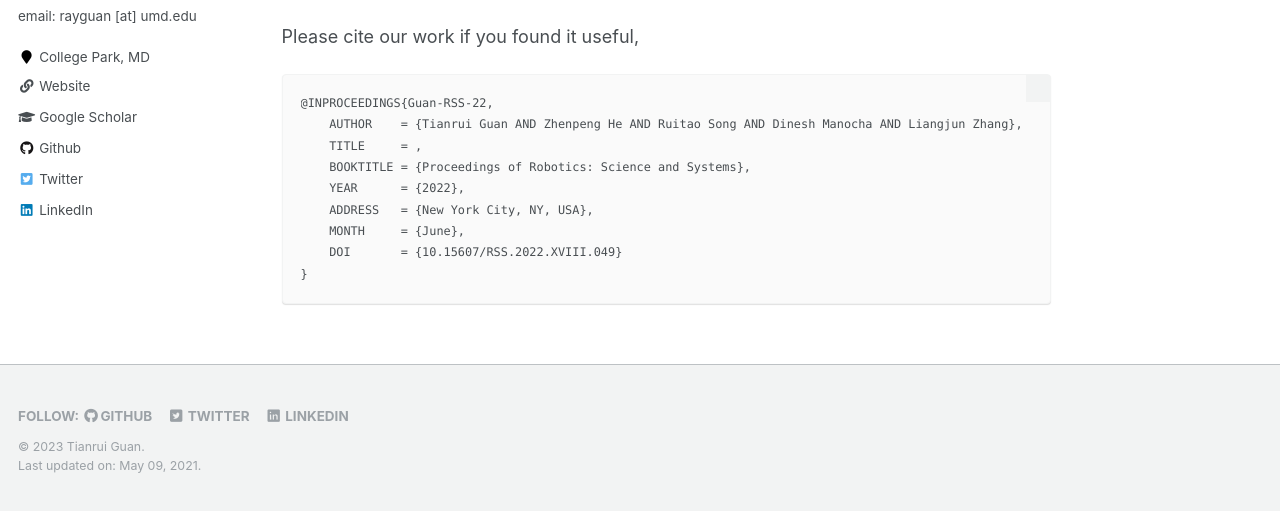
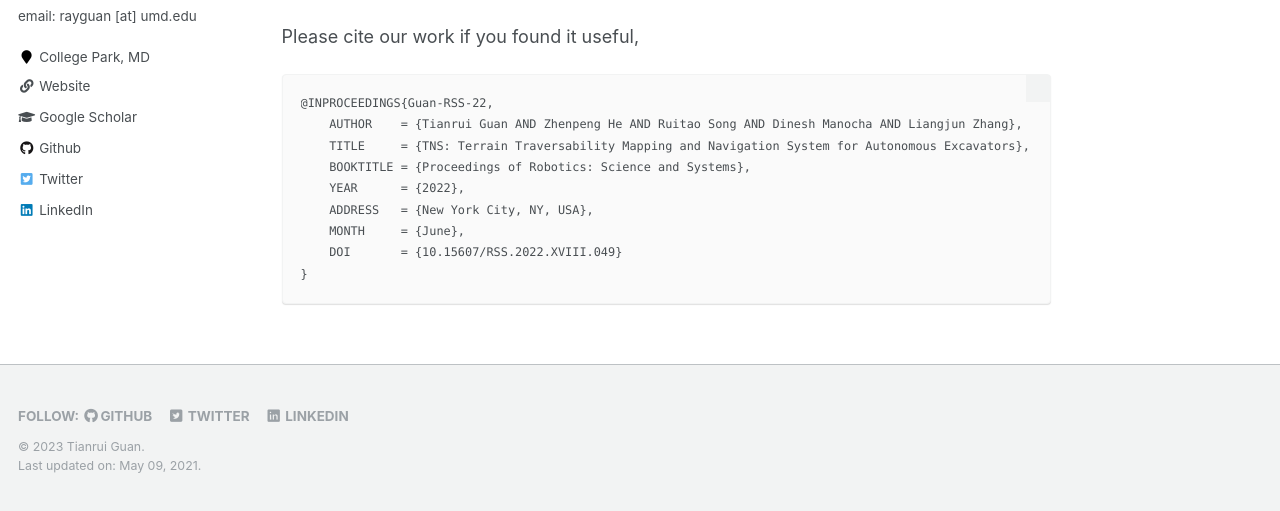
Before and after one commit to rayguan97/rayguan97.github.io, a Jekyll site: the page built from _publications/2022-05-01-TNS.md, in a window 1280 px wide and 900 px high, scrolled down 1071 px, cut to the strip 389-900 px from the top of the window. Built offline with Jekyll 4.4.1, drawn with Linux system fonts in a browser that asks for light colours.

````diff
--- a/_publications/2022-05-01-TNS.md
+++ b/_publications/2022-05-01-TNS.md
@@ -32,7 +32,7 @@ Please cite our work if you found it useful,
 ```
 @INPROCEEDINGS{Guan-RSS-22,
     AUTHOR    = {Tianrui Guan AND Zhenpeng He AND Ruitao Song AND Dinesh Manocha AND Liangjun Zhang},
-    TITLE     = {{TNS: Terrain Traversability Mapping and Navigation System for Autonomous Excavators}},
+    TITLE     = {TNS: Terrain Traversability Mapping and Navigation System for Autonomous Excavators},
     BOOKTITLE = {Proceedings of Robotics: Science and Systems},
     YEAR      = {2022},
     ADDRESS   = {New York City, NY, USA},
````
Also changed, not shown: _publications/2023-03-28-VINet.md (+2 -0 lines).
